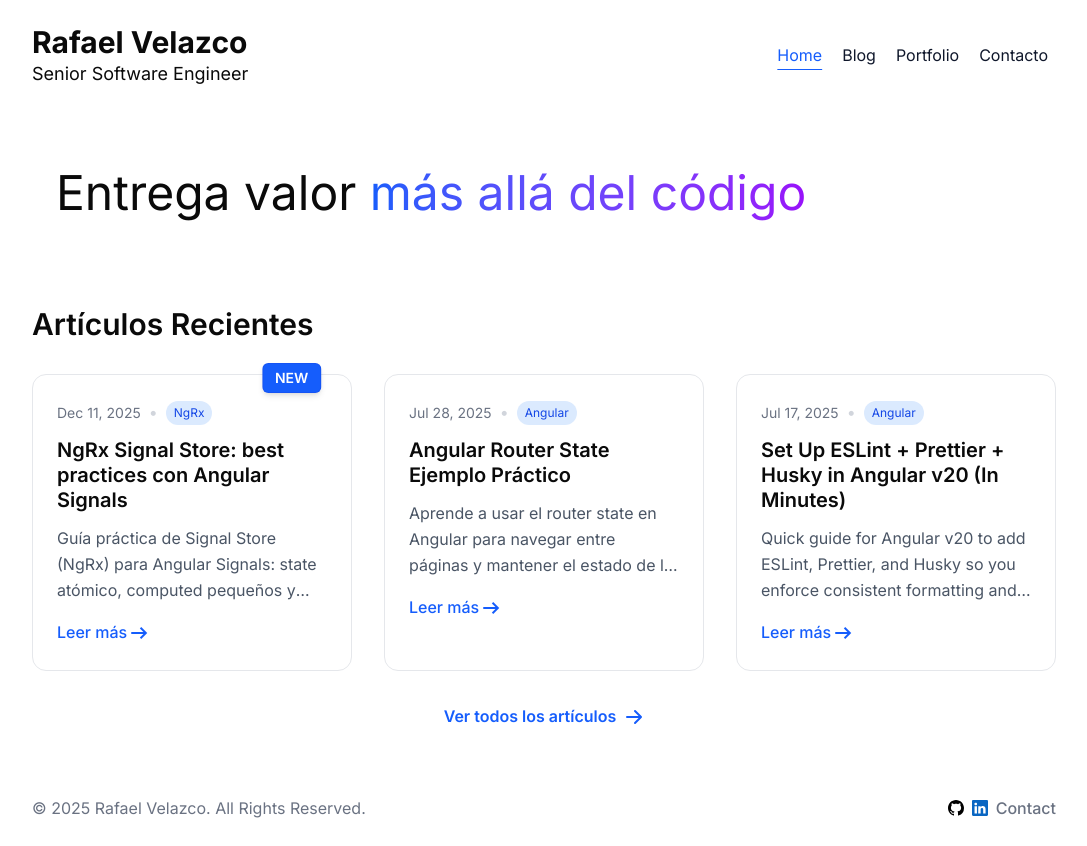
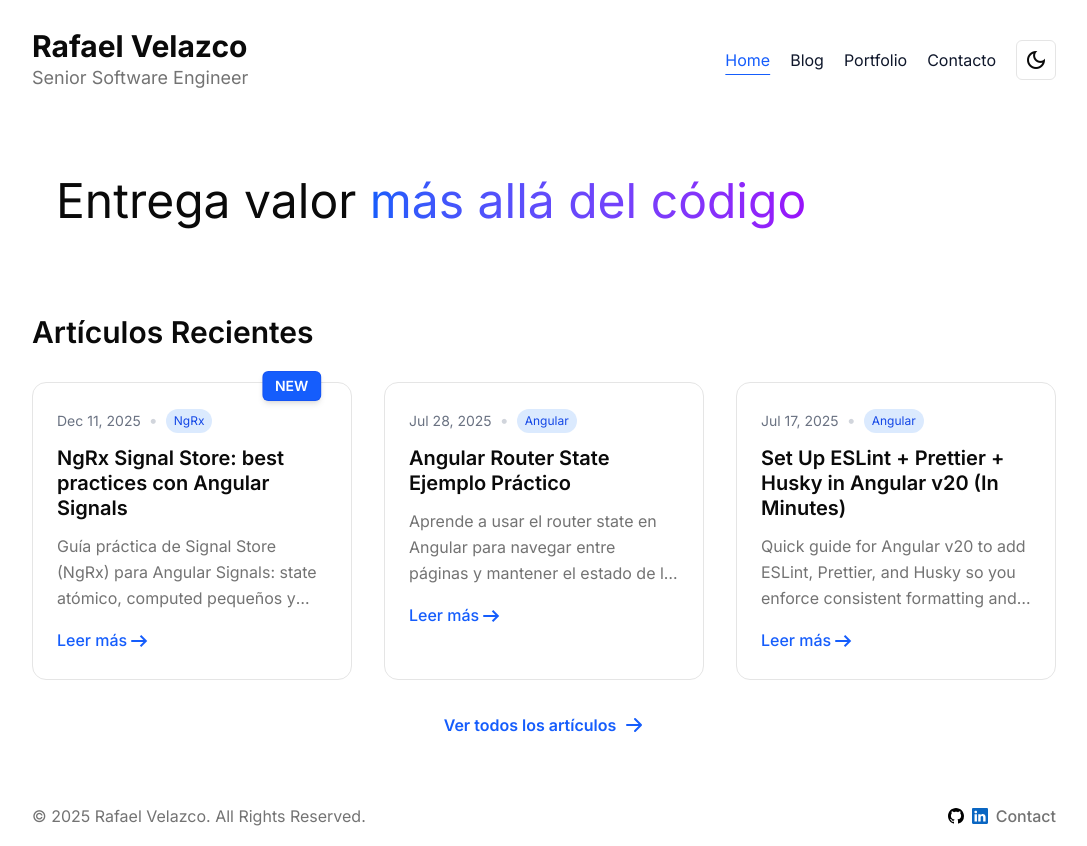
Before and after one commit to rjvelazco/rjvelazco-v2, a Next.js app: page / in a window 1280 px wide. Shown: the whole page, without its empty margins (96-1183 px from the left). Built offline with nearby package versions, Linux system fonts and the light colour scheme.

Commit message:
feat(theme): dark mode v1

```diff
--- a/src/app/(site)/blog/page.tsx
+++ b/src/app/(site)/blog/page.tsx
@@ -15,7 +15,7 @@ export default async function BlogPage() {
   return (
     <div className="mx-auto font-sans flex flex-col gap-4 py-8 md:py-12">
       <div className="flex items-center justify-between">
-        <h1 className="text-3xl font-bold mb-8">Artículos Recientes</h1>
+        <h1 className="text-3xl font-bold mb-8 text-foreground">Artículos Recientes</h1>
       </div>
 
       <div className="flex gap-12 flex-col lg:flex-row">
@@ -28,12 +28,12 @@ export default async function BlogPage() {
         {categories.length > 0 && (
           <aside className="lg:w-64 space-y-6">
             <div>
-              <h3 className="text-lg font-semibold mb-4">Categorías</h3>
+              <h3 className="text-lg font-semibold mb-4 text-foreground">Categorías</h3>
               <div className="flex flex-wrap gap-2 lg:flex-col lg:gap-1">
                 {categories.map((category) => (
                   <span
                     key={category}
-                    className="bg-gray-100 hover:bg-gray-200 text-gray-700 px-3 py-2 rounded-md text-sm transition-colors cursor-pointer"
+                    className="bg-muted hover:bg-muted/80 text-muted-foreground px-3 py-2 rounded-md text-sm transition-colors cursor-pointer"
                   >
                     {category}
                   </span>
@@ -49,9 +49,9 @@ export default async function BlogPage() {
 
 const BlogItem = ({ post }: { post: BlogPost }) => {
   return (
-    <article className="border-b border-gray-200 pb-8 last:border-b-0" key={post.slug}>
+    <article className="border-b border-border pb-8 last:border-b-0" key={post.slug}>
       <div className="flex items-center gap-2 mb-2">
-        <time className="text-sm text-gray-500" dateTime={post.publishDate}>
+        <time className="text-sm text-muted-foreground" dateTime={post.publishDate}>
           {new Date(post.publishDate).toLocaleDateString('en-US', {
             year: 'numeric',
             month: 'long',
@@ -61,18 +61,18 @@ const BlogItem = ({ post }: { post: BlogPost }) => {
         {post.category && (
           <>
             <span className="text-gray-300">•</span>
-            <span className="text-sm bg-gray-100 px-2 py-1 rounded-md text-gray-700">{post.category}</span>
+            <span className="text-sm bg-muted px-2 py-1 rounded-md text-muted-foreground">{post.category}</span>
           </>
         )}
       </div>
 
       <Link href={`/blog/posts/${post.slug}`}>
-        <h2 className="text-xl font-bold mb-4 hover:underline decoration-blue-500 underline-offset-4 transition-colors">
+        <h2 className="text-xl font-bold mb-4 text-foreground hover:underline decoration-blue-500 underline-offset-4 transition-colors">
           {post.title}
         </h2>
       </Link>
 
-      <p className="mb-4 text-gray-600 leading-relaxed">{post.description}</p>
+      <p className="mb-4 text-muted-foreground leading-relaxed">{post.description}</p>
 
       <Link
         href={`/blog/posts/${post.slug}`}
--- a/src/app/(site)/layout.tsx
+++ b/src/app/(site)/layout.tsx
@@ -2,6 +2,7 @@ import type { Metadata } from 'next';
 import { NavBar } from '@components/layout/nav-bar';
 import Link from 'next/link';
 import Image from 'next/image';
+import { SiteThemeController } from './site-theme-controller';
 
 export const metadata: Metadata = {
   title: 'Rafael Velazco',
@@ -16,18 +17,19 @@ export default function RootLayout({
   const currentYear = new Date().getFullYear();
 
   return (
-    <div className="layout_container relative flex flex-col min-h-screen max-w-[68rem] mx-auto px-4">
+    <div className="relative flex flex-col min-h-screen max-w-[68rem] mx-auto px-4 bg-background text-foreground">
+      <SiteThemeController />
       <header className="flex items-center justify-between py-6 w-full mx-auto px-4">
         <div className="flex items-center gap-4">
           <div>
             <h2 className="text-3xl font-bold">Rafael Velazco</h2>
-            <p className="text-lg">Senior Software Engineer</p>
+            <p className="text-lg text-muted-foreground">Senior Software Engineer</p>
           </div>
         </div>
         <NavBar />
       </header>
       <main className="flex-grow w-full mx-auto px-4">{children}</main>
-      <footer className="bg-white rounded-lg mx-auto w-full mx-auto p-4 gap-4 flex justify-center flex-col-reverse sm:flex-col sm:items-end text-gray-500">
+      <footer className="mx-auto w-full mx-auto p-4 gap-4 flex justify-center flex-col-reverse sm:flex-col sm:items-end text-muted-foreground">
         <div className="w-full flex flex-col-reverse gap-4 justify-center items-center sm:flex-row sm:items-center sm:justify-between">
           <span className="sm:text-center">
             © {currentYear} <Link href="/">Rafael Velazco</Link>. All Rights Reserved.
--- a/src/app/(site)/page.tsx
+++ b/src/app/(site)/page.tsx
@@ -39,7 +39,7 @@ export default async function Home() {
             {featuredPosts.map((post) => (
               <article
                 key={post.slug}
-                className="group relative bg-white rounded-xl border border-gray-200 hover:border-gray-300 hover:shadow-lg transition-all duration-300 overflow-hidden-x"
+                className="group relative rounded-xl border border-border bg-card hover:shadow-lg transition-all duration-300"
               >
                 <div className="p-6">
                   {isNewPost(post.publishDate) && (
@@ -70,12 +70,12 @@ export default async function Home() {
                   </div>
 
                   <Link href={`/blog/posts/${post.slug}`}>
-                    <h3 className="text-xl font-semibold mb-3 group-hover:text-blue-600 transition-colors leading-tight">
+                    <h3 className="text-xl font-semibold mb-3 group-hover:text-blue-600 transition-colors leading-tight text-foreground">
                       {post.title}
                     </h3>
                   </Link>
 
-                  <p className="text-gray-600 mb-4 leading-relaxed line-clamp-3">{post.description}</p>
+                  <p className="text-muted-foreground mb-4 leading-relaxed line-clamp-3">{post.description}</p>
 
                   <Link
                     href={`/blog/posts/${post.slug}`}
--- /dev/null
+++ b/src/app/(site)/site-theme-controller.tsx
@@ -0,0 +1,35 @@
+'use client';
+
+import { useEffect } from 'react';
+
+const STORAGE_KEY = 'site-theme';
+type ThemeMode = 'light' | 'dark';
+
+const getPreferredTheme = (): ThemeMode => {
+  if (typeof window === 'undefined') return 'light';
+
+  const stored = window.localStorage.getItem(STORAGE_KEY);
+  if (stored === 'light' || stored === 'dark') return stored;
+
+  const prefersDark = window.matchMedia?.('(prefers-color-scheme: dark)')?.matches;
+  return prefersDark ? 'dark' : 'light';
+};
+
+const applyTheme = (theme: ThemeMode) => {
+  if (typeof document === 'undefined') return;
+  document.documentElement.classList.toggle('dark', theme === 'dark');
+};
+
+export const SiteThemeController = () => {
+  useEffect(() => {
+    const theme = getPreferredTheme();
+    applyTheme(theme);
+
+    // Important: remove dark mode when leaving the (site) route group (e.g. /portfolio).
+    return () => {
+      document.documentElement.classList.remove('dark');
+    };
+  }, []);
+
+  return null;
+};
--- a/src/app/globals.css
+++ b/src/app/globals.css
@@ -146,7 +146,7 @@
 }
 
 .dark {
-  --background: oklch(0.145 0 0);
+  --background: #24282e;
   --foreground: oklch(0.985 0 0);
 
   --card: oklch(0.205 0 0);
--- a/src/app/layout.tsx
+++ b/src/app/layout.tsx
@@ -25,7 +25,7 @@ export default function RootLayout({
         {/* eslint-disable-next-line @next/next/google-font-display, @next/next/no-page-custom-font */}
         <link
           rel="stylesheet"
-          href="https://fonts.googleapis.com/css2?family=Material+Symbols+Outlined:opsz,wght,FILL,GRAD@20..48,100..700,0..1,-50..20&icon_names=arrow_left_alt,arrow_right_alt,ios_share,link,menu,palette,settings,share&display=block"
+          href="https://fonts.googleapis.com/css2?family=Material+Symbols+Outlined:opsz,wght,FILL,GRAD@20..48,100..700,0..1,-50..20&icon_names=arrow_left_alt,arrow_right_alt,dark_mode,ios_share,light_mode,link,menu,palette,settings,share&display=block"
         />
       </head>
       <body>{children}</body>
--- a/src/components/layout/nav-bar.tsx
+++ b/src/components/layout/nav-bar.tsx
@@ -5,16 +5,20 @@ import Link from 'next/link';
 import Image from 'next/image';
 
 import { usePathname } from 'next/navigation';
+import { ThemeToggle } from '@components/ui/theme-toggle';
 
 export const NavBar = () => {
   return (
     <nav className="px-6 py-4 pr-0" aria-label="Main Navigation">
-      <ul className="hidden md:flex justify-center gap-1">
+      <ul className="hidden md:flex justify-center gap-1 items-center">
         <NavItem href="/" label="Home" />
         <NavItem href="/blog" label="Blog" />
         {/* <NavItem href="/logs" label="Logs" /> */}
         <NavItem href="/portfolio" label="Portfolio" />
         <NavItem href="mailto:rjvelazco21@gmail.com" label="Contacto" />
+        <li className="ml-2">
+          <ThemeToggle />
+        </li>
       </ul>
 
       <MobileMenu />
@@ -37,7 +41,7 @@ const MobileMenu = () => {
 
       {isOpen && <div className="fixed top-0 right-0 w-full h-full" onClick={() => handleCloseMenu()}></div>}
       <ul
-        className={`fixed top-0 right-0 w-0 h-full shadow-lg bg-white flex flex-col gap-6 overflow-x-hidden  duration-500 font-bold z-100 pt-14 pb-10 ${
+        className={`fixed top-0 right-0 w-0 h-full shadow-lg bg-background flex flex-col gap-6 overflow-x-hidden duration-500 font-bold z-100 pt-14 pb-10 ${
           isOpen ? 'w-[264px] px-6' : ''
         }`}
       >
@@ -47,6 +51,10 @@ const MobileMenu = () => {
         <NavItem href="/" label="Home" />
         <NavItem href="/portfolio" label="Portfolio" />
         <NavItem href="mailto:rjvelazco21@gmail.com" label="Contact" />
+
+        <div className="pt-2">
+          <ThemeToggle />
+        </div>
 
         <div className="flex-1 flex gap-2 justify-end items-end">
           <Link href="https://github.com/rjvelazco">
--- /dev/null
+++ b/src/components/ui/theme-toggle.tsx
@@ -0,0 +1,44 @@
+'use client';
+
+import { useState } from 'react';
+
+import { cn } from '@components/utils';
+
+const STORAGE_KEY = 'site-theme';
+type ThemeMode = 'light' | 'dark';
+
+const getCurrentTheme = (): ThemeMode => {
+  if (typeof document === 'undefined') return 'light';
+  return document.documentElement.classList.contains('dark') ? 'dark' : 'light';
+};
+
+const setTheme = (theme: ThemeMode) => {
+  document.documentElement.classList.toggle('dark', theme === 'dark');
+  window.localStorage.setItem(STORAGE_KEY, theme);
+};
+
+export const ThemeToggle = ({ className }: { className?: string }) => {
+  const [theme, setThemeState] = useState<ThemeMode>(() => getCurrentTheme());
+
+  const handleToggleTheme = () => {
+    const nextTheme: ThemeMode = theme === 'dark' ? 'light' : 'dark';
+    setTheme(nextTheme);
+    setThemeState(nextTheme);
+  };
+
+  return (
+    <button
+      type="button"
+      onClick={handleToggleTheme}
+      className={cn(
+        'inline-flex h-10 w-10 items-center justify-center rounded-sm border border-border bg-background text-foreground transition hover:bg-accent focus-visible:outline-none focus-visible:ring-2 focus-visible:ring-blue-500 focus-visible:ring-offset-2 cursor-pointer',
+        className
+      )}
+      aria-label={theme === 'dark' ? 'Switch to light mode' : 'Switch to dark mode'}
+    >
+      <span className="material-symbols-outlined" aria-hidden="true">
+        {theme === 'dark' ? 'light_mode' : 'dark_mode'}
+      </span>
+    </button>
+  );
+};
```
